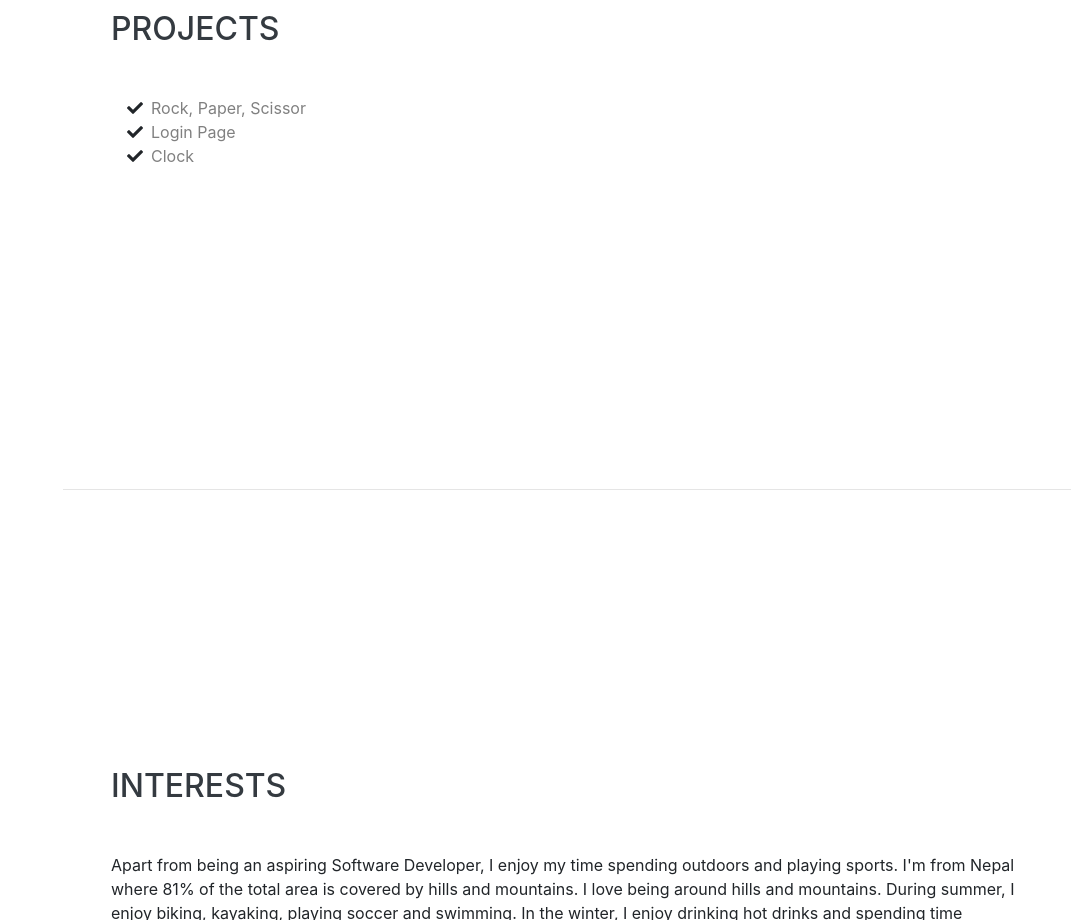
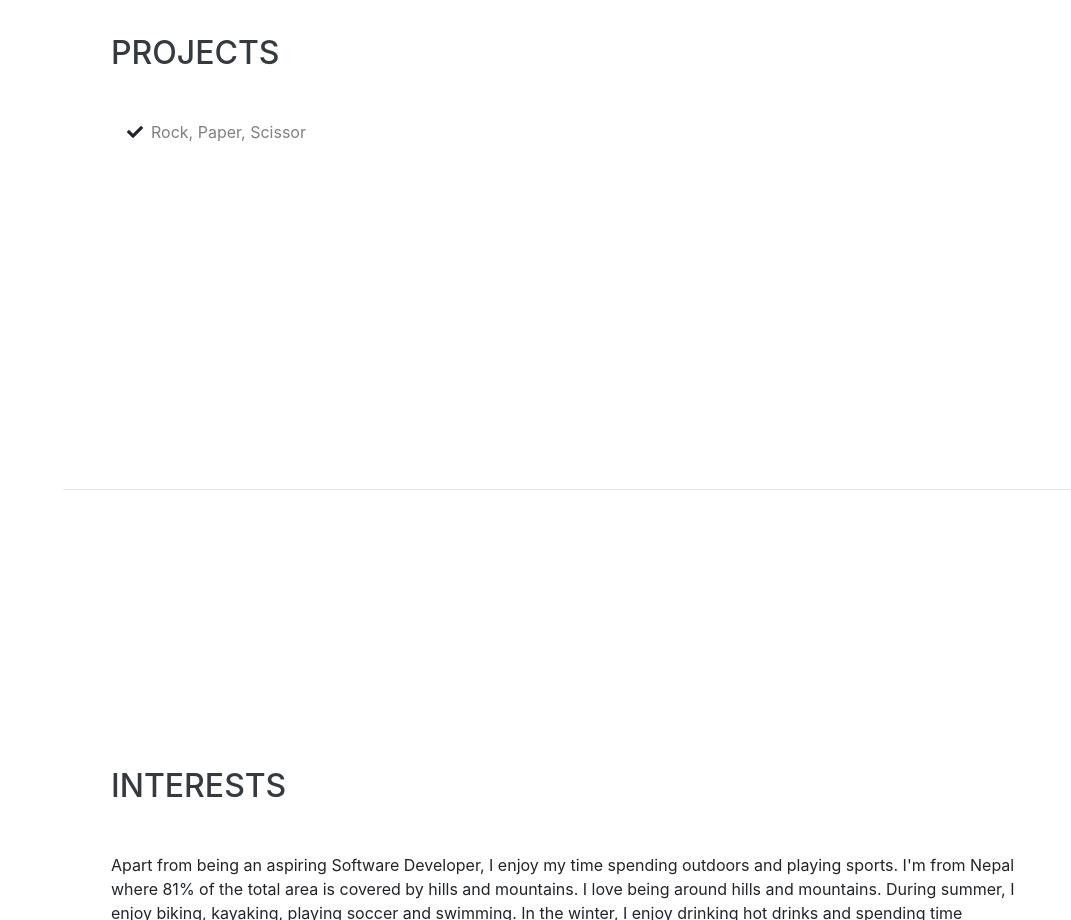
Before and after one commit to asimthapa/asimthapa.github.io, a website with bundled scripts: page index.html in a window 1280 px wide. Shown: the part 3760-4680 px from the top of the page, without its empty margins (209-1280 px from the left). Built offline with nearby package versions, Linux system fonts and the light colour scheme; a web font is replaced by a local one.

Commit message:
Removed deleted projects from view

```diff
--- a/index.html
+++ b/index.html
@@ -234,16 +234,6 @@
           <li>
             <i class="fa-li fa fa-check"></i>
             <a class="inline_txt" href="projects/RPS/index.html">Rock, Paper, Scissor</a>
-          </li>
-          <li>
-            <i class="fa-li fa fa-check"></i>
-            <a class="inline_txt" href="projects/login-page/index.html">Login Page</a>
-          </li>
-          <li>
-            <i class="fa-li fa fa-check"></i>
-            <a class="inline_txt" href="projects/clock/index.html">Clock</a>
-          </li>
-
       </div>
     </section>
 
```
